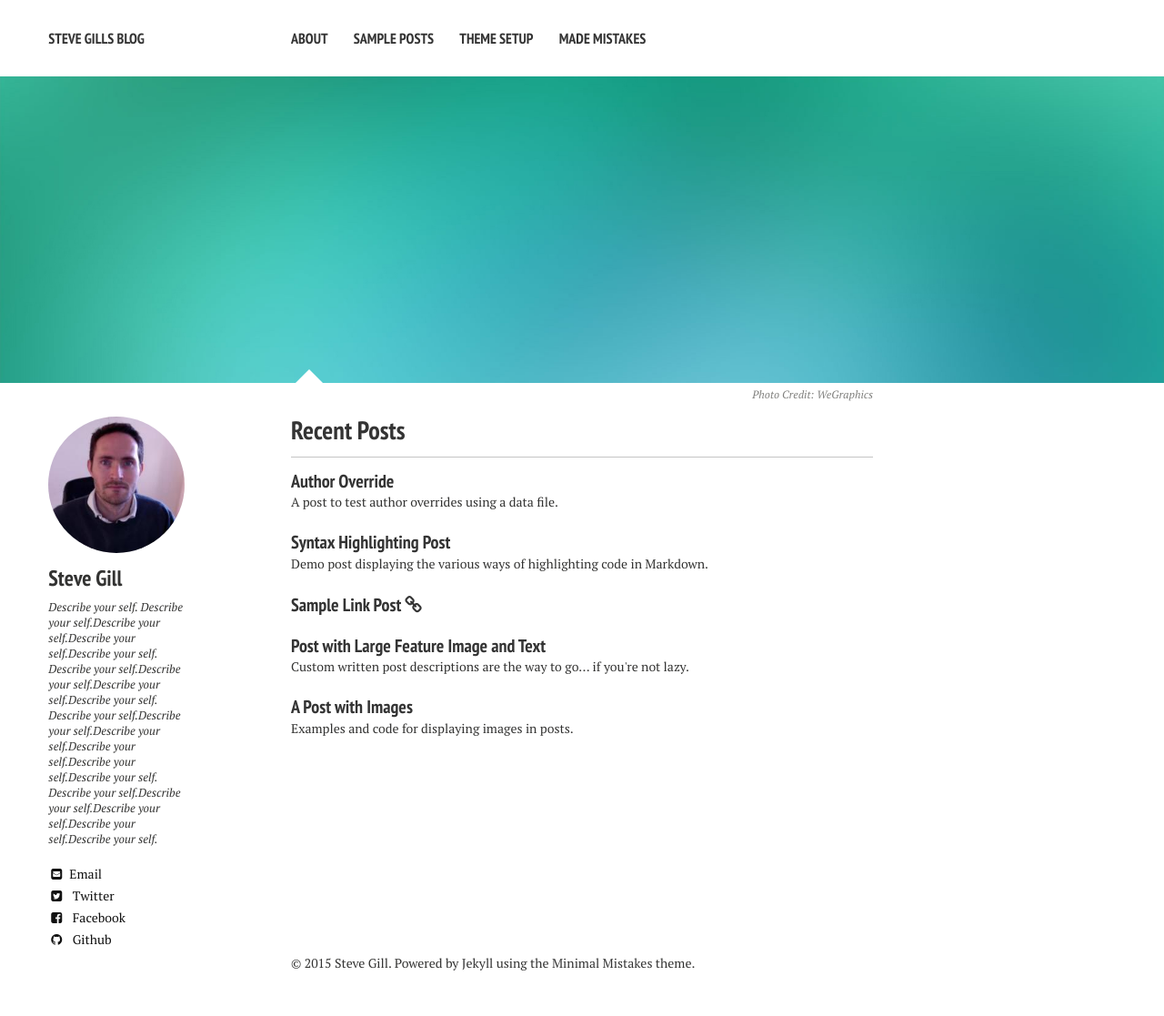
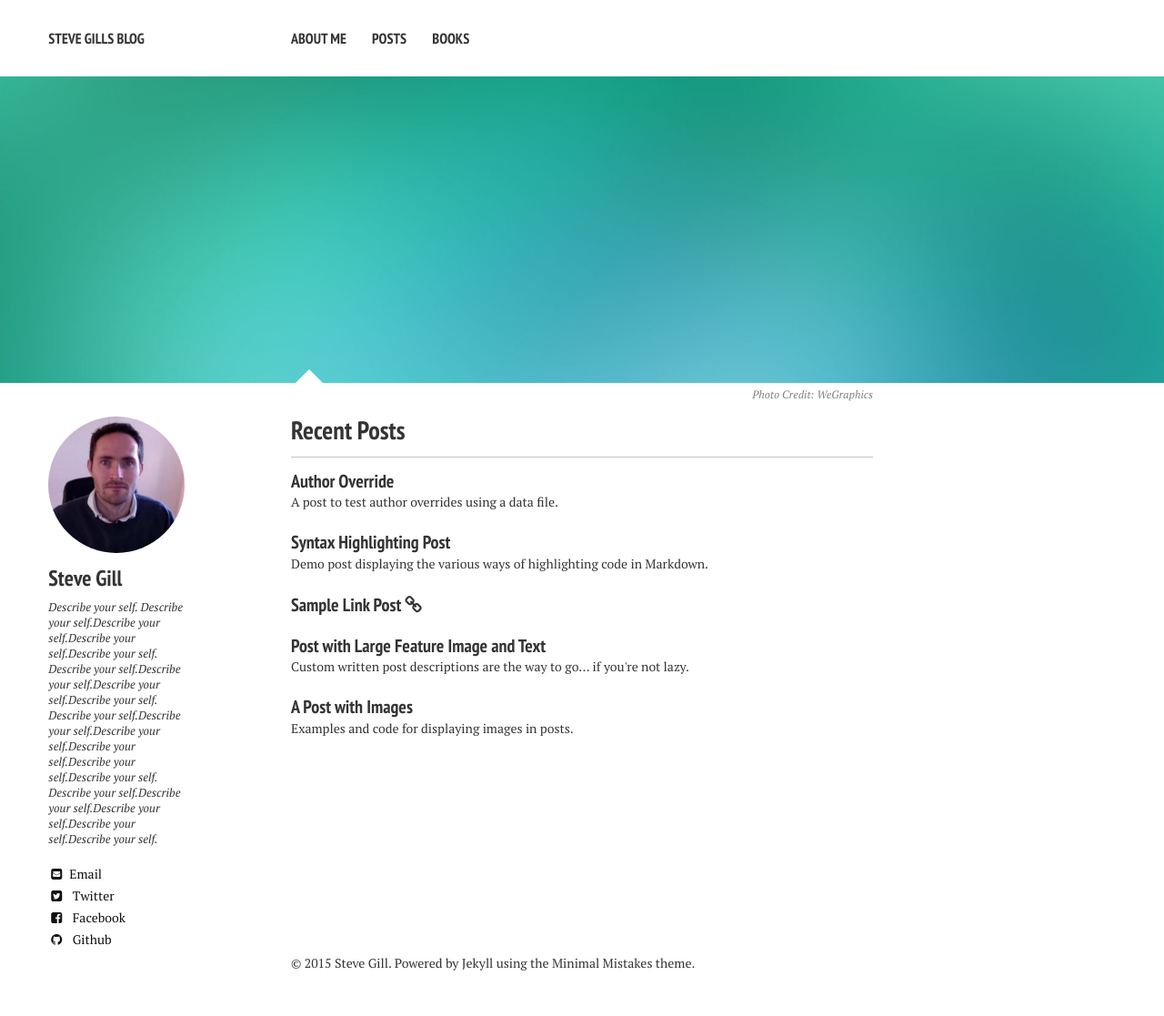
Before and after one commit to StephenGillCoop/stevergill.github.io, a Jekyll site: the page built from index.md, in a window 1280 px wide. Shown: the whole page at 91% size. Built offline with Jekyll 4.4.1, drawn with Linux system fonts in a browser that asks for light colours; nearby versions of some CDN libraries.

Commit message:
New theme v6

```diff
--- a/_data/navigation.yml
+++ b/_data/navigation.yml
@@ -1,13 +1,10 @@
 # Site navigation links
 
-- title: About
+- title: About Me
   url: /about/
 
-- title: Sample Posts
+- title: Posts
   url: /posts/
 
-- title: Theme Setup
-  url: /theme-setup/
-
-- title: Made Mistakes
-  url: http://mademistakes.com
+- title: Books
+  url: /books/
--- a/_layouts/post-index.html
+++ b/_layouts/post-index.html
@@ -46,9 +46,9 @@
       {% endunless %}
       <article>
         {% if post.link %}
-          <h2 class="link-post"><a href="{{ site.url }}{{ post.url }}" title="{{ post.title }}">{{ post.title }}</a> <a href="{{ post.link }}" target="_blank" title="{{ post.title }}"><i class="fa fa-link"></i></a></h2>
+          <h2 class="link-post">{{ post.date | date: '%d %B' }} : <a href="{{ site.url }}{{ post.url }}" title="{{ post.title }}">{{ post.title }}</a> <a href="{{ post.link }}" target="_blank" title="{{ post.title }}"><i class="fa fa-link"></i></a></h2>
         {% else %}
-          <h2><a href="{{ site.url }}{{ post.url }}" title="{{ post.title }}">{{ post.title }}</a></h2>
+          <h2>{{ post.date | date: '%d %B' }}: <a href="{{ site.url }}{{ post.url }}" title="{{ post.title }}">{{ post.title }}</a></h2>
           <p>{{ post.excerpt | strip_html | truncate: 160 }}</p>
         {% endif %}
       </article>
```
